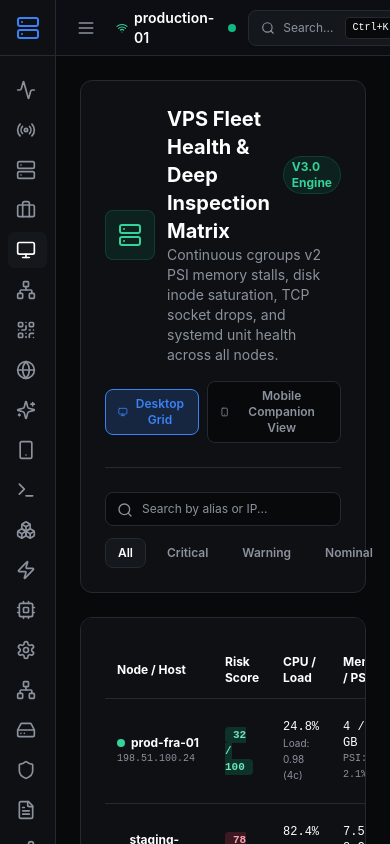
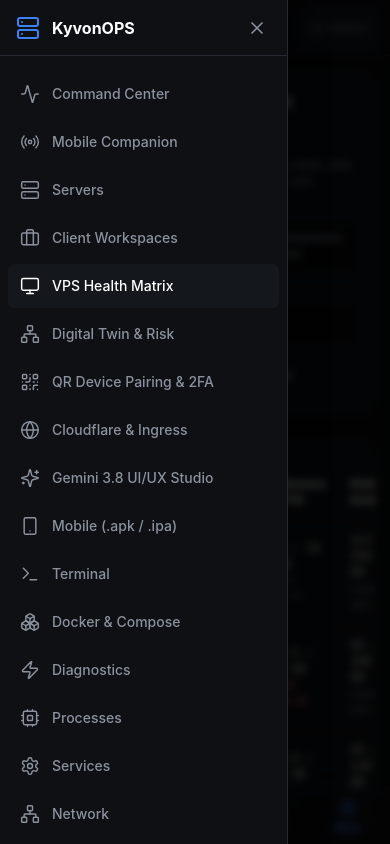
Before and after one commit to Filip2k03/kyvon_ops, a React (Vite) app in the folder apps/desktop/: page /vps-matrix in a window 390 px wide. Both pictures are taken after a click on the button "Toggle Navigation". Built offline with nearby package versions, Linux system fonts and the light colour scheme.

Commit message:
style(mobile): optimize layout, bottom navigation, and drawers for 425px screens

```diff
--- a/apps/desktop/src/components/layout/AppLayout.tsx
+++ b/apps/desktop/src/components/layout/AppLayout.tsx
@@ -1,6 +1,7 @@
 import { Outlet } from 'react-router-dom';
 import { Sidebar } from './Sidebar';
 import { Header } from './Header';
+import { MobileBottomNav } from './MobileBottomNav';
 import { CommandPalette } from '../ui/CommandPalette';
 
 export const AppLayout = () => {
@@ -9,10 +10,11 @@
       <Sidebar />
       <div className="flex-1 flex flex-col min-w-0">
         <Header />
-        <main className="flex-1 overflow-auto bg-background p-6">
+        <main className="flex-1 overflow-auto bg-background p-3.5 sm:p-6 pb-20 md:pb-6">
           <Outlet />
         </main>
       </div>
+      <MobileBottomNav />
       <CommandPalette />
     </div>
   );
--- a/apps/desktop/src/components/layout/Header.tsx
+++ b/apps/desktop/src/components/layout/Header.tsx
@@ -6,7 +6,7 @@
 
 export const Header: React.FC = () => {
   const { activeServerId, connectionStates } = useServerStore();
-  const { toggleSidebar, setCommandPaletteOpen } = useUiStore();
+  const { toggleSidebar, toggleMobileDrawer, setCommandPaletteOpen } = useUiStore();
   const state = activeServerId ? connectionStates[activeServerId] || 'connected' : 'connected';
 
   // Detect OS for shortcut hint (macOS: ⌘K, Windows/Linux: Ctrl+K)
@@ -17,42 +17,55 @@
     return true;
   }, []);
 
+  const handleMenuClick = () => {
+    if (window.innerWidth < 768) {
+      toggleMobileDrawer();
+    } else {
+      toggleSidebar();
+    }
+  };
+
   return (
     <header
       data-tauri-drag-region
-      className="h-14 bg-surface/90 backdrop-blur-md border-b border-border flex items-center justify-between px-4 shrink-0 select-none z-40"
+      className="h-14 bg-surface/90 backdrop-blur-md border-b border-border flex items-center justify-between px-3 sm:px-4 shrink-0 select-none z-40"
     >
-      <div className="flex items-center space-x-4">
-        <button onClick={toggleSidebar} className="text-secondary hover:text-white p-1 rounded hover:bg-elevated transition-colors">
+      <div className="flex items-center space-x-2 sm:space-x-4 min-w-0">
+        <button
+          onClick={handleMenuClick}
+          className="text-secondary hover:text-white p-2 min-h-[44px] min-w-[44px] rounded-lg hover:bg-elevated transition-colors flex items-center justify-center"
+          aria-label="Toggle Navigation"
+        >
           <Menu className="w-5 h-5" />
         </button>
 
-        <div className="flex items-center space-x-3">
-          <span className="font-semibold text-sm text-white flex items-center gap-1.5">
-            <Wifi className="w-3.5 h-3.5 text-emerald-400" />
-            {activeServerId || 'production-01'}
+        <div className="flex items-center space-x-2 sm:space-x-3 min-w-0">
+          <span className="font-semibold text-xs sm:text-sm text-white flex items-center gap-1.5 truncate max-w-[130px] sm:max-w-[200px]">
+            <Wifi className="w-3.5 h-3.5 text-emerald-400 shrink-0" />
+            <span className="truncate">{activeServerId || 'production-01'}</span>
           </span>
           <StatusBadge status={state === 'connected' ? 'healthy' : state === 'error' ? 'critical' : 'warning'} />
-          <span className="text-[11px] font-mono text-secondary hidden sm:inline bg-elevated px-2 py-0.5 rounded border border-border/60">
-            SSH Direct Multiplex
+          <span className="text-[11px] font-mono text-secondary hidden md:inline bg-elevated px-2 py-0.5 rounded border border-border/60">
+            SSH Multiplex
           </span>
         </div>
       </div>
 
-      <div className="flex items-center space-x-3">
-        <div className="hidden md:flex items-center text-xs font-mono text-secondary bg-elevated/80 px-2.5 py-1 rounded border border-border">
+      <div className="flex items-center space-x-2 sm:space-x-3 shrink-0">
+        <div className="hidden lg:flex items-center text-xs font-mono text-secondary bg-elevated/80 px-2.5 py-1 rounded border border-border">
           <Shield className="w-3.5 h-3.5 text-emerald-400 mr-1.5" />
           <span>Local SQLite WAL • Zero SaaS</span>
         </div>
 
         <button
           onClick={() => setCommandPaletteOpen(true)}
-          className="flex items-center text-xs text-secondary bg-elevated hover:bg-elevated/80 border border-border rounded-lg px-3 py-1.5 hover:border-secondary transition-all shadow-sm"
+          className="flex items-center text-xs text-secondary bg-elevated hover:bg-elevated/80 border border-border rounded-lg px-2.5 sm:px-3 py-1.5 hover:border-secondary transition-all shadow-sm min-h-[40px]"
+          aria-label="Open Command Palette"
         >
-          <Search className="w-3.5 h-3.5 mr-2" />
-          <span className="hidden sm:inline">Universal Palette...</span>
-          <span className="sm:hidden">Search...</span>
-          <kbd className="ml-3 font-mono text-[10px] bg-background px-1.5 py-0.5 rounded border border-border text-white">
+          <Search className="w-3.5 h-3.5 mr-1.5 sm:mr-2 shrink-0" />
+          <span className="hidden sm:inline">Palette...</span>
+          <span className="sm:hidden text-[11px]">Search</span>
+          <kbd className="hidden sm:inline ml-2 font-mono text-[10px] bg-background px-1.5 py-0.5 rounded border border-border text-white">
             {isMac ? '⌘K' : 'Ctrl+K'}
           </kbd>
         </button>
--- a/apps/desktop/src/components/layout/Sidebar.tsx
+++ b/apps/desktop/src/components/layout/Sidebar.tsx
@@ -2,7 +2,7 @@
 import {
   Activity, Server, Terminal, Cpu, HardDrive, Shield, FileText,
   Settings, Network, Boxes, Zap, Globe, Sparkles, Smartphone, Download,
-  Monitor, QrCode, Briefcase, Radio, Share2
+  Monitor, QrCode, Briefcase, Radio, Share2, X
 } from 'lucide-react';
 import { useUiStore } from '../../stores/uiStore';
 import clsx from 'clsx';
@@ -32,14 +32,31 @@
 ];
 
 export const Sidebar = () => {
-  const { sidebarCollapsed } = useUiStore();
+  const { sidebarCollapsed, mobileDrawerOpen, setMobileDrawerOpen } = useUiStore();
   const location = useLocation();
 
-  return (
-    <aside className={clsx('bg-surface border-r border-border flex flex-col transition-all duration-300', sidebarCollapsed ? 'w-14' : 'w-56')}>
-      <div className="p-4 flex items-center h-14 border-b border-border">
-        <Server className="text-info w-6 h-6 shrink-0" />
-        {!sidebarCollapsed && <span className="ml-3 font-bold">KyvonOPS</span>}
+  const handleLinkClick = () => {
+    if (mobileDrawerOpen) {
+      setMobileDrawerOpen(false);
+    }
+  };
+
+  const navContent = (
+    <>
+      <div className="p-4 flex items-center justify-between h-14 border-b border-border">
+        <div className="flex items-center">
+          <Server className="text-info w-6 h-6 shrink-0" />
+          {(!sidebarCollapsed || mobileDrawerOpen) && <span className="ml-3 font-bold text-white">KyvonOPS</span>}
+        </div>
+        {mobileDrawerOpen && (
+          <button
+            onClick={() => setMobileDrawerOpen(false)}
+            className="md:hidden text-secondary hover:text-white p-1 rounded-lg hover:bg-elevated transition-colors"
+            aria-label="Close menu"
+          >
+            <X className="w-5 h-5" />
+          </button>
+        )}
       </div>
       <nav className="flex-1 overflow-y-auto py-4">
         <ul className="space-y-1 px-2">
@@ -47,18 +64,50 @@
             <li key={item.path}>
               <Link
                 to={item.path}
+                onClick={handleLinkClick}
                 className={clsx(
-                  'flex items-center rounded-md px-2 py-2 hover:bg-elevated transition-colors',
-                  location.pathname.startsWith(item.path) ? 'bg-elevated text-white' : 'text-secondary'
+                  'flex items-center rounded-md px-3 py-2.5 min-h-[44px] hover:bg-elevated transition-colors text-xs font-medium',
+                  location.pathname.startsWith(item.path) ? 'bg-elevated text-white font-bold' : 'text-secondary'
                 )}
               >
-                <item.icon className="w-5 h-5 shrink-0" />
-                {!sidebarCollapsed && <span className="ml-3 text-sm">{item.label}</span>}
+                <item.icon className="w-5 h-5 shrink-0" strokeWidth={1.75} />
+                {(!sidebarCollapsed || mobileDrawerOpen) && <span className="ml-3 text-sm">{item.label}</span>}
               </Link>
             </li>
           ))}
         </ul>
       </nav>
-    </aside>
+    </>
+  );
+
+  return (
+    <>
+      {/* Desktop Persistent Sidebar */}
+      <aside
+        className={clsx(
+          'hidden md:flex bg-surface border-r border-border flex-col transition-all duration-300',
+          sidebarCollapsed ? 'w-14' : 'w-56'
+        )}
+      >
+        {navContent}
+      </aside>
+
+      {/* Mobile Slide-over Drawer Overlay */}
+      {mobileDrawerOpen && (
+        <div className="md:hidden fixed inset-0 z-50 flex">
+          {/* Backdrop */}
+          <div
+            className="fixed inset-0 bg-black/75 backdrop-blur-sm transition-opacity"
+            onClick={() => setMobileDrawerOpen(false)}
+            aria-hidden="true"
+          />
+
+          {/* Drawer Pane */}
+          <aside className="relative flex flex-col w-72 max-w-[85vw] bg-surface border-r border-border shadow-2xl z-50 animate-in slide-in-from-left duration-200">
+            {navContent}
+          </aside>
+        </div>
+      )}
+    </>
   );
 };
--- a/apps/desktop/src/features/command-center/CommandCenter.tsx
+++ b/apps/desktop/src/features/command-center/CommandCenter.tsx
@@ -55,7 +55,7 @@
 
   return (
     <div className="space-y-6 pb-12">
-      <div className="bg-surface/80 border border-border/80 backdrop-blur-md rounded-xl p-6 shadow-2xl relative overflow-hidden">
+      <div className="bg-surface/80 border border-border/80 backdrop-blur-md rounded-xl p-4 sm:p-6 shadow-2xl relative overflow-hidden">
         <div className="absolute top-0 right-0 w-96 h-96 bg-info/5 rounded-full blur-3xl pointer-events-none" />
 
         <div className="flex flex-col lg:flex-row justify-between items-start lg:items-center gap-4">
@@ -90,7 +90,7 @@
           explicitly uncollected rather than omitted, so the gap between what
           KyvonOPS promises and what it currently measures stays visible.
         */}
-        <div className="grid grid-cols-2 sm:grid-cols-4 gap-4 mt-6 pt-6 border-t border-border/60">
+        <div className="grid grid-cols-2 sm:grid-cols-4 gap-2.5 sm:gap-4 mt-6 pt-6 border-t border-border/60">
           <PendingSignal icon={Cpu} label="Resource utilization" source="kyvon-telemetry over SSH" />
           <PendingSignal icon={Layers} label="Capacity headroom" source="kyvon-diagnostics::capacity" />
           <PendingSignal icon={Activity} label="Operational risk" source="kyvon-diagnostics::outage_risk" />
--- a/apps/desktop/src/features/servers/VpsHealthMatrix.tsx
+++ b/apps/desktop/src/features/servers/VpsHealthMatrix.tsx
@@ -114,30 +114,30 @@
   return (
     <div className="space-y-6 max-w-7xl mx-auto">
       {/* Top Banner */}
-      <div className="bg-surface border border-border rounded-xl p-6 shadow-sm">
+      <div className="bg-surface border border-border rounded-xl p-4 sm:p-6 shadow-sm">
         <div className="flex flex-col md:flex-row md:items-center justify-between gap-4">
           <div className="flex items-center space-x-3">
-            <div className="p-3 bg-emerald-500/10 border border-emerald-500/20 rounded-lg text-emerald-400">
-              <Server className="w-6 h-6" />
+            <div className="p-2.5 sm:p-3 bg-emerald-500/10 border border-emerald-500/20 rounded-lg text-emerald-400 shrink-0">
+              <Server className="w-5 h-5 sm:w-6 sm:h-6" />
             </div>
             <div>
-              <h1 className="text-xl font-bold text-white flex items-center gap-2">
-                VPS Fleet Health & Deep Inspection Matrix
-                <span className="text-xs px-2 py-0.5 rounded-full bg-emerald-500/10 text-emerald-400 border border-emerald-500/20">
+              <h1 className="text-lg sm:text-xl font-bold text-white flex flex-wrap items-center gap-2">
+                VPS Fleet Health Matrix
+                <span className="text-[10px] sm:text-xs px-2 py-0.5 rounded-full bg-emerald-500/10 text-emerald-400 border border-emerald-500/20">
                   V3.0 Engine
                 </span>
               </h1>
-              <p className="text-sm text-secondary">
-                Continuous cgroups v2 PSI memory stalls, disk inode saturation, TCP socket drops, and systemd unit health across all nodes.
+              <p className="text-xs sm:text-sm text-secondary">
+                Continuous cgroups v2 PSI memory stalls, disk inode saturation, TCP socket drops, and systemd unit health.
               </p>
             </div>
           </div>
 
-          <div className="flex items-center space-x-2">
+          <div className="flex flex-wrap items-center gap-2">
             <button
               onClick={() => setViewMode('desktop')}
-              className={`flex items-center space-x-1.5 px-3 py-1.5 rounded-lg text-xs font-semibold border transition-colors ${
-                viewMode === 'desktop' ? 'bg-info/20 text-info border-info' : 'bg-background border-border text-secondary'
+              className={`flex-1 sm:flex-initial flex items-center justify-center space-x-1.5 px-3 py-2 rounded-lg text-xs font-semibold border transition-colors min-h-[44px] ${
+                viewMode === 'desktop' ? 'bg-info/20 text-info border-info font-bold' : 'bg-background border-border text-secondary'
               }`}
             >
               <Monitor className="w-3.5 h-3.5" />
@@ -145,8 +145,8 @@
             </button>
             <button
               onClick={() => setViewMode('mobile')}
-              className={`flex items-center space-x-1.5 px-3 py-1.5 rounded-lg text-xs font-semibold border transition-colors ${
-                viewMode === 'mobile' ? 'bg-info/20 text-info border-info' : 'bg-background border-border text-secondary'
+              className={`flex-1 sm:flex-initial flex items-center justify-center space-x-1.5 px-3 py-2 rounded-lg text-xs font-semibold border transition-colors min-h-[44px] ${
+                viewMode === 'mobile' ? 'bg-info/20 text-info border-info font-bold' : 'bg-background border-border text-secondary'
               }`}
             >
               <Smartphone className="w-3.5 h-3.5" />
@@ -156,7 +156,7 @@
         </div>
 
         {/* Filter & Search Bar */}
-        <div className="mt-6 pt-6 border-t border-border flex flex-col md:flex-row gap-3 items-center justify-between">
+        <div className="mt-4 sm:mt-6 pt-4 sm:pt-6 border-t border-border flex flex-col md:flex-row gap-3 items-center justify-between">
           <div className="relative w-full md:w-80">
             <Search className="absolute left-3 top-2.5 w-4 h-4 text-secondary" />
             <input
@@ -164,18 +164,18 @@
               placeholder="Search by alias or IP..."
               value={searchQuery}
               onChange={(e) => setSearchQuery(e.target.value)}
-              className="w-full bg-background border border-border rounded-lg pl-9 pr-4 py-2 text-xs text-white placeholder-secondary focus:outline-none focus:border-info"
+              className="w-full bg-background border border-border rounded-lg pl-9 pr-4 py-2 text-xs text-white placeholder-secondary focus:outline-none focus:border-info min-h-[40px]"
             />
           </div>
 
-          <div className="flex space-x-2 w-full md:w-auto">
+          <div className="flex overflow-x-auto space-x-1.5 w-full md:w-auto pb-1 scrollbar-none">
             {(['all', 'critical', 'warning', 'nominal'] as const).map((st) => (
               <button
                 key={st}
                 onClick={() => setFilterStatus(st)}
-                className={`px-3 py-1.5 rounded-lg text-xs font-semibold capitalize border transition-colors ${
+                className={`px-3 py-1.5 min-h-[38px] rounded-lg text-xs font-semibold capitalize border transition-colors shrink-0 ${
                   filterStatus === st
-                    ? 'bg-elevated text-white border-border'
+                    ? 'bg-elevated text-white border-border font-bold'
                     : 'bg-transparent text-secondary border-transparent hover:text-white'
                 }`}
               >
--- a/apps/desktop/src/features/twin/DigitalTwinExplorer.tsx
+++ b/apps/desktop/src/features/twin/DigitalTwinExplorer.tsx
@@ -102,30 +102,30 @@
   return (
     <div className="space-y-6 max-w-7xl mx-auto">
       {/* Header */}
-      <div className="bg-surface border border-border rounded-xl p-6 shadow-sm">
+      <div className="bg-surface border border-border rounded-xl p-4 sm:p-6 shadow-sm">
         <div className="flex flex-col md:flex-row md:items-center justify-between gap-4">
           <div className="flex items-center space-x-3">
-            <div className="p-3 bg-cyan-500/10 border border-cyan-500/20 rounded-lg text-cyan-400">
-              <Network className="w-6 h-6" />
+            <div className="p-2.5 sm:p-3 bg-cyan-500/10 border border-cyan-500/20 rounded-lg text-cyan-400 shrink-0">
+              <Network className="w-5 h-5 sm:w-6 sm:h-6" />
             </div>
             <div>
-              <h1 className="text-xl font-bold text-white flex items-center gap-2">
-                Server Digital Twin & Outage Risk Engine
-                <span className="text-xs px-2 py-0.5 rounded-full bg-cyan-500/10 text-cyan-400 border border-cyan-500/20">
+              <h1 className="text-lg sm:text-xl font-bold text-white flex flex-wrap items-center gap-2">
+                Server Digital Twin & Risk
+                <span className="text-[10px] sm:text-xs px-2 py-0.5 rounded-full bg-cyan-500/10 text-cyan-400 border border-cyan-500/20">
                   PROMPTS.md §§30-34
                 </span>
               </h1>
-              <p className="text-sm text-secondary">
+              <p className="text-xs sm:text-sm text-secondary">
                 Internal graph model synthesizing reverse proxies, containers, databases, blast radiuses, and capacity forecasts.
               </p>
             </div>
           </div>
 
           {/* Server Selector */}
-          <div className="flex items-center space-x-2">
+          <div className="flex flex-wrap items-center gap-2">
             <button
               onClick={() => setSelectedServer('prod-fra-01')}
-              className={`flex items-center space-x-2 px-3.5 py-2 rounded-lg text-xs font-bold transition-colors ${
+              className={`flex-1 sm:flex-initial flex items-center justify-center space-x-1.5 px-3 py-2 rounded-lg text-xs font-bold transition-colors min-h-[44px] ${
                 selectedServer === 'prod-fra-01'
                   ? 'bg-emerald-500/20 text-emerald-400 border border-emerald-500/30'
                   : 'bg-background border border-border text-secondary hover:text-white'
@@ -136,7 +136,7 @@
             </button>
             <button
               onClick={() => setSelectedServer('staging-lon-02')}
-              className={`flex items-center space-x-2 px-3.5 py-2 rounded-lg text-xs font-bold transition-colors ${
+              className={`flex-1 sm:flex-initial flex items-center justify-center space-x-1.5 px-3 py-2 rounded-lg text-xs font-bold transition-colors min-h-[44px] ${
                 selectedServer === 'staging-lon-02'
                   ? 'bg-rose-500/20 text-rose-400 border border-rose-500/30'
                   : 'bg-background border border-border text-secondary hover:text-white'
```
